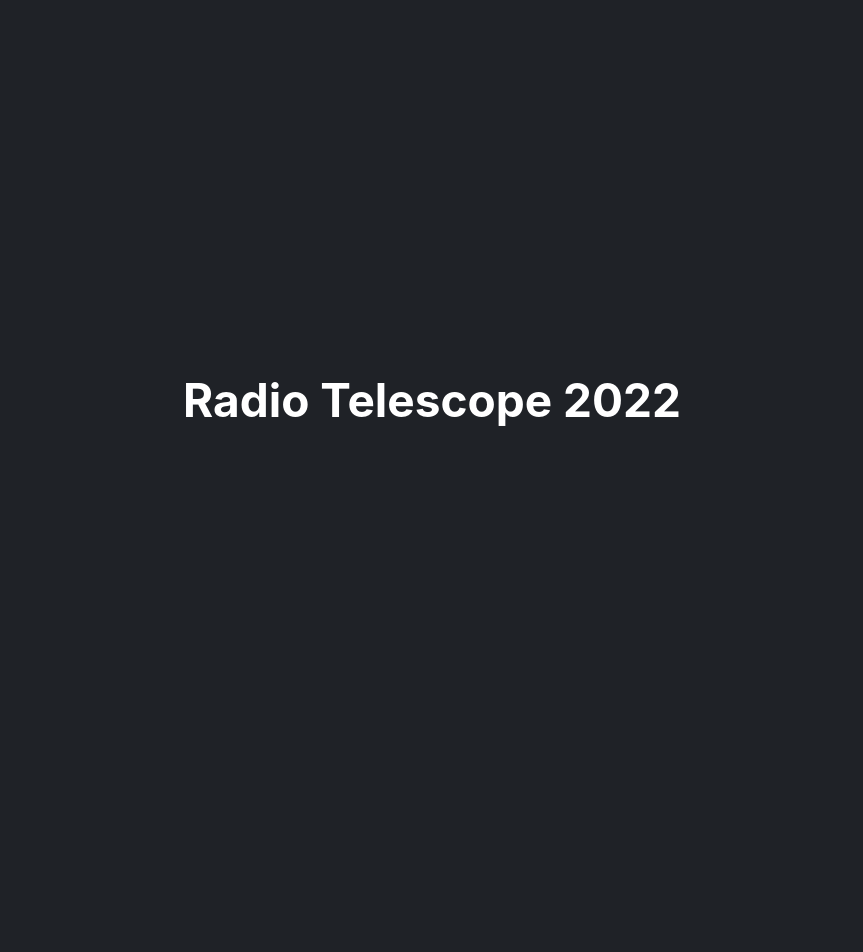
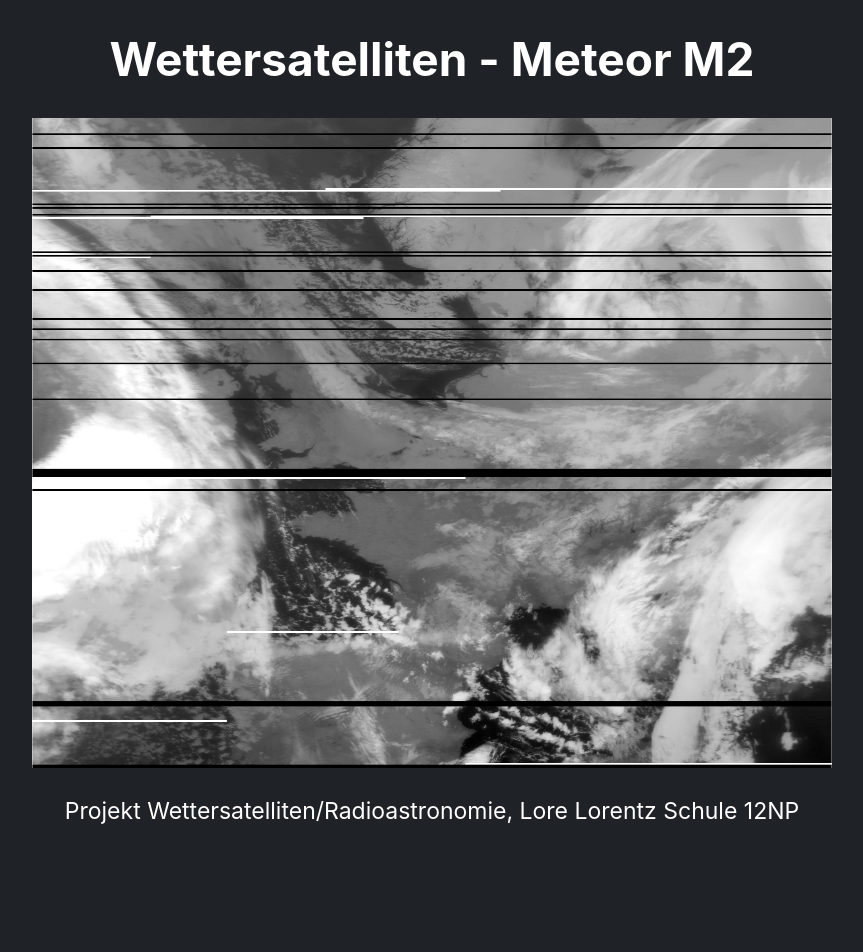
Before and after one commit to Lore-Lorentz-Schule/radio-telescope-2022, a React (Create React App) app: page / in a window 1280 px wide. Shown: the top 952 px of the page, without its empty margins (208-1071 px from the left). Built offline with nearby package versions, Linux system fonts and the light colour scheme.

Commit message:
:zap: applied design to title picture

```diff
--- a/src/pages/Home.js
+++ b/src/pages/Home.js
@@ -1,5 +1,6 @@
 import '../style/App.css';
 import lolo from '../images/lolo.png';
+import title_pic from '../images/2022_11_19_LRPT_07-50-18.s-ch5i-rectified.jpg'
 
 function Home() {
   return (
@@ -7,11 +8,9 @@ function Home() {
       <div className="App">
         <div className='App-header-Home'>
           <div className='App__text'>
-            <div className='App__text_subtitle'>
-            </div>
-            <h1>Radio Telescope 2022</h1>
-
-
+            <h1>Wettersatelliten - Meteor M2</h1>
+            <img src={title_pic} class='title_pic' alt='title' />
+            <p>Projekt Wettersatelliten/Radioastronomie, Lore Lorentz Schule 12NP</p>
           </div>
         </div>
 
```
